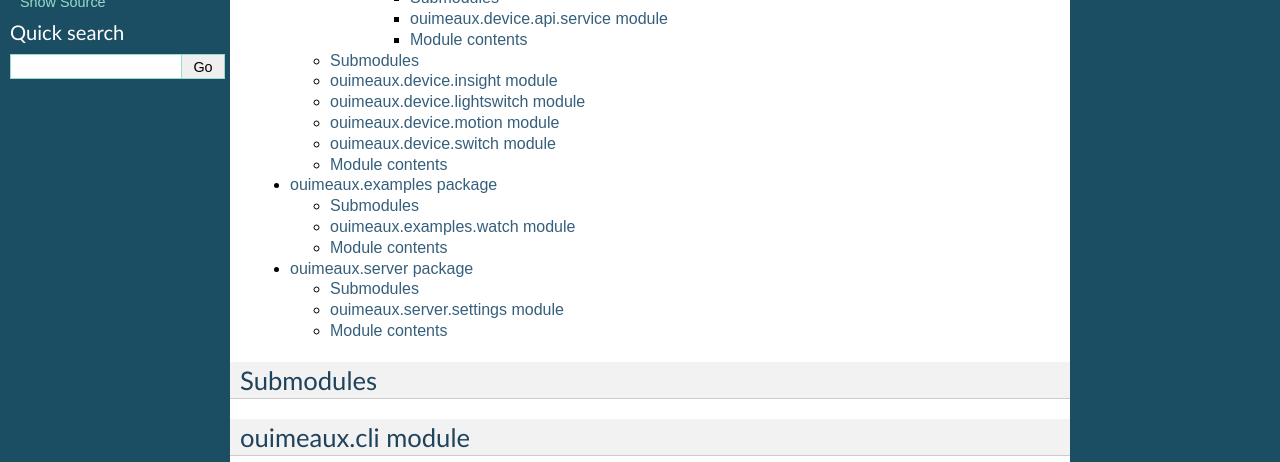
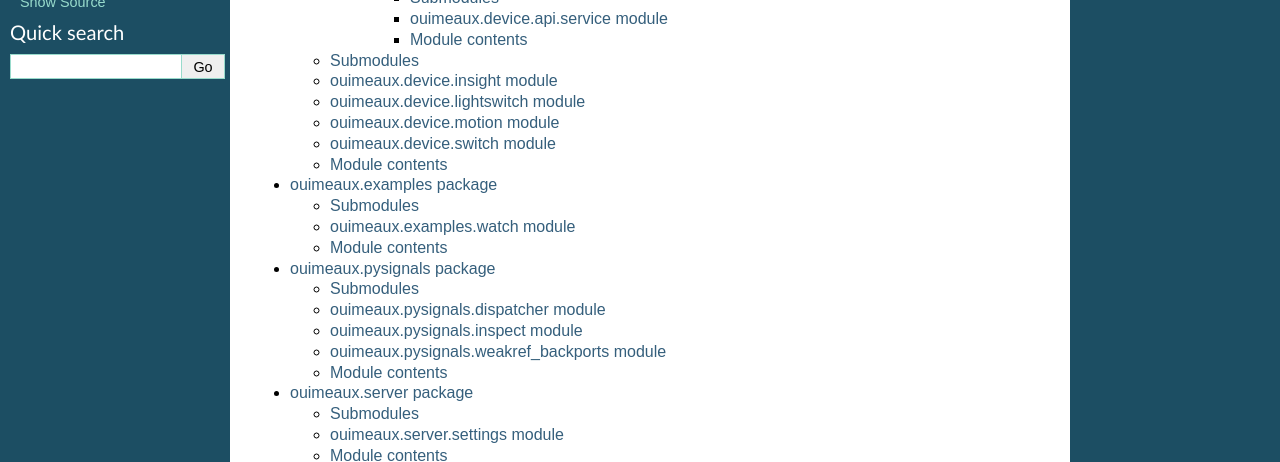
Before and after one commit to iancmcc/ouimeaux, a Sphinx documentation site: the page built from docs/ouimeaux.rst, in a window 1280 px wide and 900 px high, scrolled down 348 px, cut to the strip 0-462 px from the top of the window. Built offline with Sphinx 7.4.7, drawn with Linux system fonts in a browser that asks for light colours.

Commit message:
Added missing docs

```diff
--- /dev/null
+++ b/docs/ouimeaux.pysignals.rst
@@ -0,0 +1,38 @@
+ouimeaux.pysignals package
+==========================
+
+Submodules
+----------
+
+ouimeaux.pysignals.dispatcher module
+------------------------------------
+
+.. automodule:: ouimeaux.pysignals.dispatcher
+    :members:
+    :undoc-members:
+    :show-inheritance:
+
+ouimeaux.pysignals.inspect module
+---------------------------------
+
+.. automodule:: ouimeaux.pysignals.inspect
+    :members:
+    :undoc-members:
+    :show-inheritance:
+
+ouimeaux.pysignals.weakref_backports module
+-------------------------------------------
+
+.. automodule:: ouimeaux.pysignals.weakref_backports
+    :members:
+    :undoc-members:
+    :show-inheritance:
+
+
+Module contents
+---------------
+
+.. automodule:: ouimeaux.pysignals
+    :members:
+    :undoc-members:
+    :show-inheritance:
--- a/docs/ouimeaux.rst
+++ b/docs/ouimeaux.rst
@@ -8,6 +8,7 @@ Subpackages
 
     ouimeaux.device
     ouimeaux.examples
+    ouimeaux.pysignals
     ouimeaux.server
 
 Submodules
```
